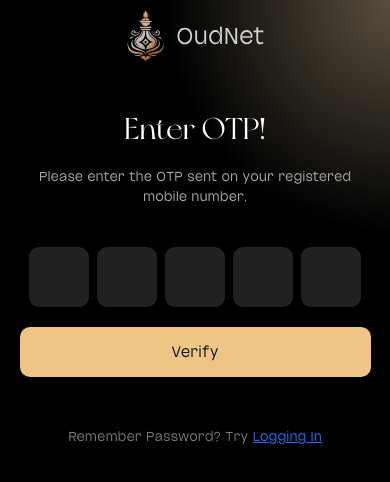
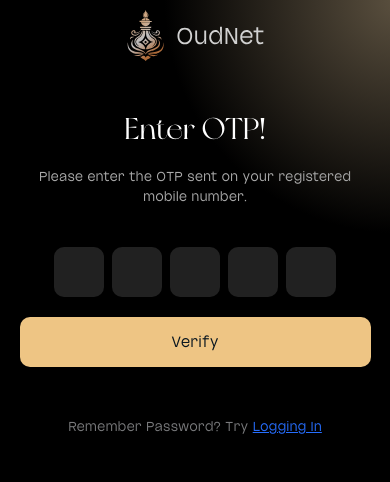
Before and after one commit to auspicious-soft/oudnet-admin-web, a Next.js app: page /otp in a window 390 px wide. Shown: the top 482 px of the page. Built offline with nearby package versions, Linux system fonts and the light colour scheme.

Commit message:
style: adjust OTP input slot dimensions and transition effects

```diff
--- a/src/app/globals.css
+++ b/src/app/globals.css
@@ -167,27 +167,3 @@ body {
 .font-newyork {
   font-family: var(--font-newyork-regular), sans-serif;
 }
-
-@layer base {
-  :root {
-    --sidebar-background: 0 0% 98%;
-    --sidebar-foreground: 240 5.3% 26.1%;
-    --sidebar-primary: 240 5.9% 10%;
-    --sidebar-primary-foreground: 0 0% 98%;
-    --sidebar-accent: 240 4.8% 95.9%;
-    --sidebar-accent-foreground: 240 5.9% 10%;
-    --sidebar-border: 220 13% 91%;
-    --sidebar-ring: 217.2 91.2% 59.8%;
-  }
-
-  .dark {
-    --sidebar-background: 240 5.9% 10%;
-    --sidebar-foreground: 240 4.8% 95.9%;
-    --sidebar-primary: 224.3 76.3% 48%;
-    --sidebar-primary-foreground: 0 0% 100%;
-    --sidebar-accent: 240 3.7% 15.9%;
-    --sidebar-accent-foreground: 240 4.8% 95.9%;
-    --sidebar-border: 240 3.7% 15.9%;
-    --sidebar-ring: 217.2 91.2% 59.8%;
-  }
-}
--- a/src/components/ui/input-otp.tsx
+++ b/src/components/ui/input-otp.tsx
@@ -74,10 +74,10 @@ function InputOTPSlot({
       data-active={isActive}
       className={cn(
         "mt-[40px] flex items-center justify-center text-[#797A7C] font-semibold text-lg rounded-lg bg-[#212121] py-[18px] px-[20px] mx-1",
-        "w-[60px] h-[60px]",
+        "lg:w-[60px] lg:h-[60px] w-[50px] h-[50px] ",
         "border border-transparent data-[active=true]:border-white",
         "aria-invalid:border-red-500 data-[active=true]:aria-invalid:border-red-500",
-        "transition-[border-color] duration-200",
+        "transition-[border-color] duration-200 ",
         className
       )}
       {...props}
```
